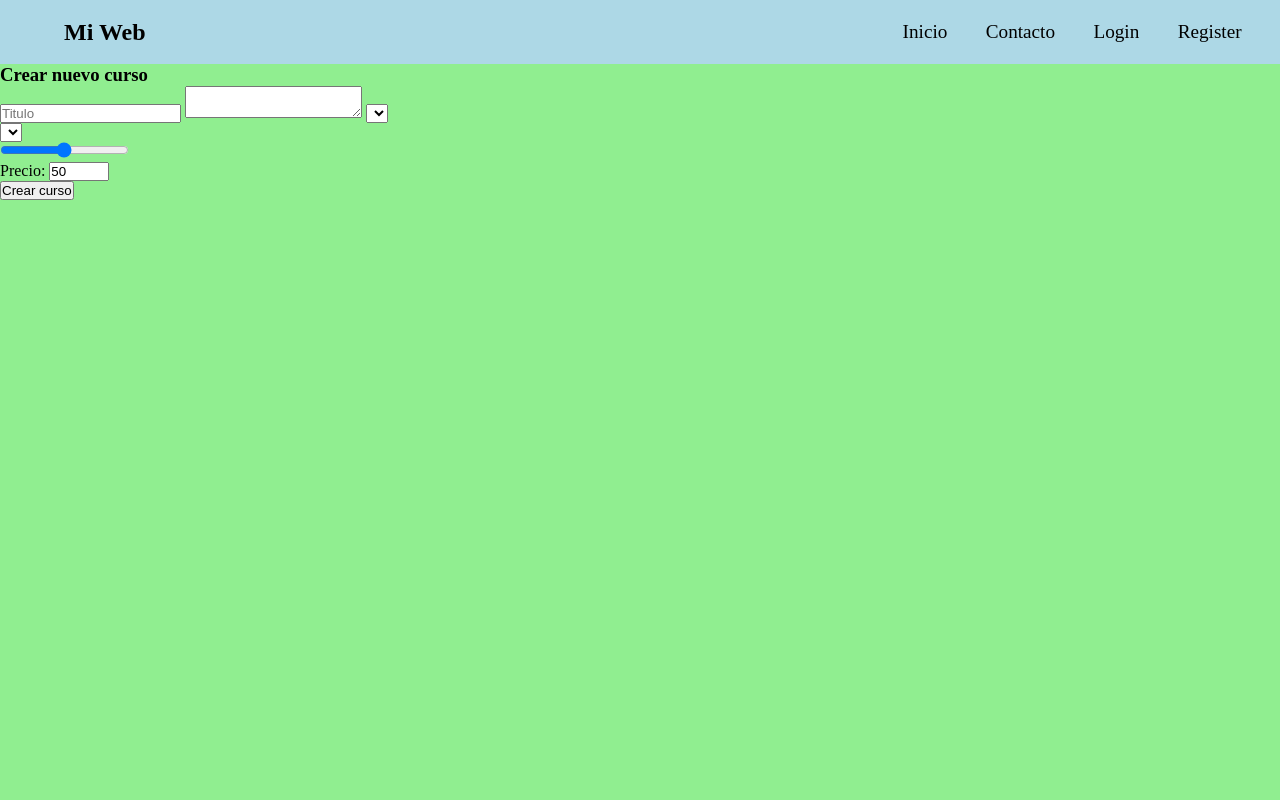
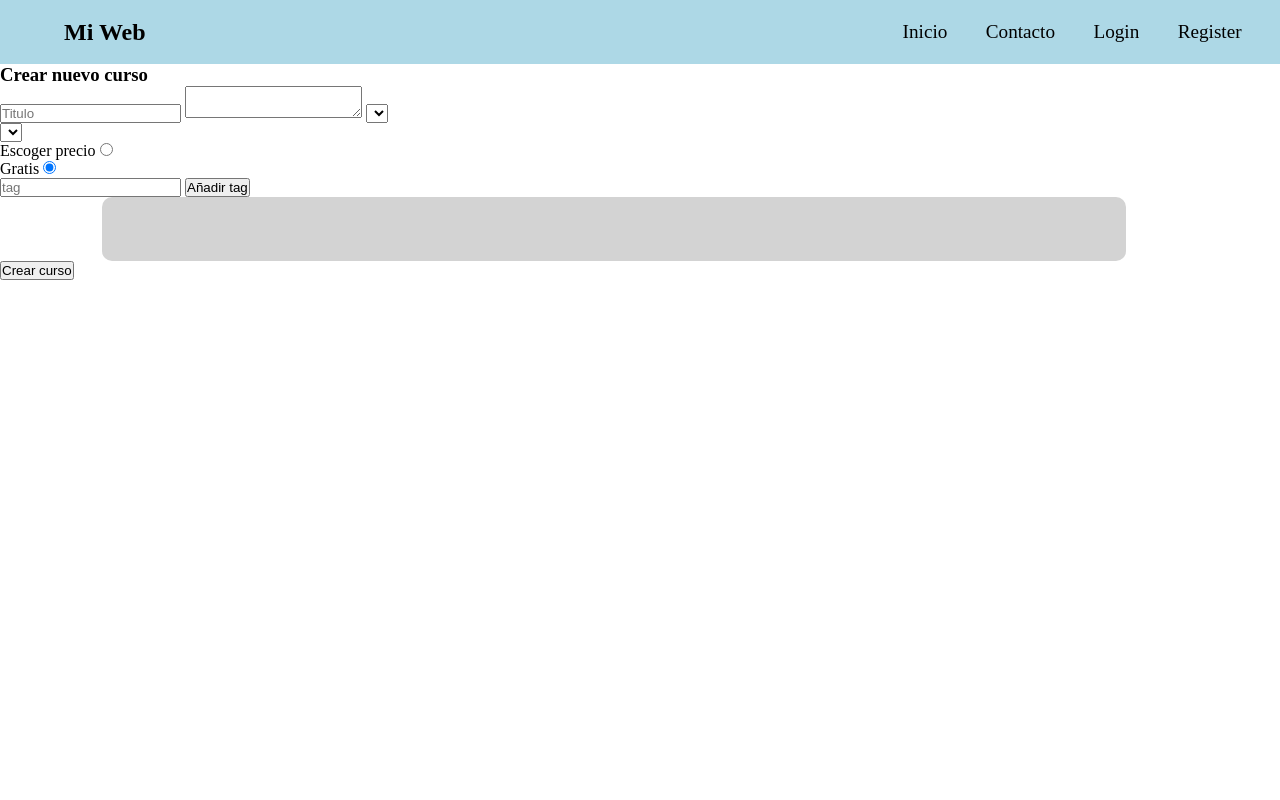
Before and after one commit to Dvil23/Proyecto-Final-DAW, a Node server app: template views/courses/new.ejs in a window 1280 px wide. Run offline with Node 20, Linux system fonts and the light colour scheme; the template is opened without the code that fills it, so the values that code supplies are empty.

Commit message:
Página de añadir curso con categoria, clases, precio y sistema de tags

```diff
--- a/public/stylesheets/general_style.css
+++ b/public/stylesheets/general_style.css
@@ -7,7 +7,6 @@
 #main {
   width: 100%;
   height: 100vh;
-  background-color: lightgreen;
   position: relative;
 }
 #main #header_menu {
@@ -59,8 +58,10 @@
   height: 5vh;
   right: 2.7vw;
   top: 5.5vh;
+  z-index: 999;
 }
 #main #myheader {
+  z-index: 999;
   max-width: 100vw;
   background-color: lightblue;
   width: 100%;
--- a/public/stylesheets/general_style.sass
+++ b/public/stylesheets/general_style.sass
@@ -5,7 +5,6 @@
 #main
     width: 100%
     height: 100vh
-    background-color: lightgreen
     position: relative
     #header_menu
         position: absolute
@@ -52,8 +51,10 @@
         height: 5vh
         right: 2.7vw
         top: 5.5vh
+        z-index: 999
 
     #myheader
+        z-index: 999
         max-width: 100vw
         background-color: lightblue
         width: 100%
--- /dev/null
+++ b/public/stylesheets/new_course.css
@@ -0,0 +1,34 @@
+#tags_container {
+  background-color: lightgray;
+  max-width: 80vw;
+  min-width: 200px;
+  min-height: 8vh;
+  height: auto;
+  margin-left: 8vw;
+  display: flex;
+  flex-wrap: wrap;
+  gap: 10px;
+  overflow-wrap: break-word;
+  border-radius: 10px;
+}
+#tags_container .unit_tag {
+  height: 4vh;
+  background-color: white;
+  border-radius: 10px;
+  display: flex;
+  align-items: center;
+  justify-content: center;
+  max-width: 100%;
+  padding-left: 1vw;
+  padding-right: 1vw;
+  margin-left: 7px;
+  overflow-wrap: break-word;
+}
+#tags_container .unit_tag p {
+  overflow-wrap: break-word;
+  height: auto;
+  margin-right: 1vh;
+}
+#tags_container .unit_tag i {
+  cursor: pointer;
+}/*# sourceMappingURL=new_course.css.map */
--- a/views/courses/new.ejs
+++ b/views/courses/new.ejs
@@ -1,32 +1,131 @@
 <%- include("../partials/start.ejs") -%>
+<link rel="stylesheet" href="/stylesheets/new_course.css">
+</head>
+<body>
 
 <%- include("../partials/header.ejs") -%>
 
 <h3>Crear nuevo curso</h3>
 
-<form method="POST" action="/courses/new">
+<form id="courseForm" method="POST" action="/courses/new">
 
-    <input type="text" placeholder="Titulo">
+    <input type="text" placeholder="Titulo" name="title" required>
 
-    <textarea name="descripcion" palceholder="Descripción"></textarea>
+    <textarea palceholder="Descripción" name="description" required></textarea>
 
     <select id="category" name="category">
         <% Object.keys(jsonData).forEach(category => { %>
             <option value="<%= category %>"><%= category %></option>
-        <% }); %>
+        <% }) %>
     </select>
 
     <div id="class_container">
-        <select id="class_select">
-
-        </select>
+        <select id="class_select" name="class_select"></select>
     </div>
 
-    <input type="range" min="1" max="100" value="50" class="slider" id="priceRange">
-    <p>Precio: <input type="number" id="priceInput" name="precio" value="50" min="1" max="100"></p>
+    <div id="select_price">
+        <div>
+            <span>Escoger precio</span>
+            <input type="radio" id="pay" name="select_price_radio" value="pay">
+        </div>
+        <div>
+            <span>Gratis</span>
+            <input type="radio" id="free" name="select_price_radio" value="free" checked>
+        </div>
+    </div>
+
+    <div id="pay_price_container"></div>
+
+    <input id="add_tag_input" type="text" placeholder="tag" maxlength="20">
+    <button type="button" id="add_tad_button">Añadir tag</button>
+    <div id="tags_container">
+        <input type="hidden" name="input_tags_values" id="input_tags_values">
+    </div>
+
     <button type="Submit">Crear curso</button>
 </form>
+
+<script src="https://code.jquery.com/jquery-3.6.0.min.js"></script>
+<script src="https://code.jquery.com/ui/1.13.1/jquery-ui.min.js"></script>
+
+
 <script>
+
+// -------------Funciones para escoger precio o gratis---------
+
+    let pay = document.getElementById("pay")
+    let free = document.getElementById("free")
+    let pay_price_container = document.getElementById("pay_price_container")
+
+    pay.addEventListener("click", function(){pay_course(true)})
+    free.addEventListener("click", function(){pay_course(false)})
+
+    let pay_price_container_content=`
+        <div id="slider"></div>
+        <input type="number" id="sliderValue" min="1" max="700" value="1" name="price">
+        <span>El precio debe ser minimo de 1€ y máximo 700€</span>
+    `
+    function pay_course(check) {
+       if(check===true){
+            pay_price_container.innerHTML=pay_price_container_content
+            funcionalidad_precio()
+       }else{
+            pay_price_container.innerHTML=""
+       }
+    }
+
+
+// -------------Funciones para las tags---------
+
+    let tags_array = []
+    let tag_input = document.getElementById("add_tag_input")
+    let tag_button = document.getElementById("add_tad_button")
+    let tag_container = document.getElementById("tags_container")
+    let hidden_input = document.getElementById('input_tags_values')
+
+    tag_button.addEventListener("click", function(){add_tag()})
+
+    function add_tag(){
+
+        //Consegimos el valor del input text y lo dejamos en blanco
+        let input_val = tag_input.value
+        tag_input.value=""
+
+        //Si no está vacio, o no se encuentra ya en el array, procedemos
+        if (input_val && !tags_array.includes(input_val)){
+
+            //Lo metemos en el array y añadimos su valor al input hidden para pasarlo en la petición mas fácilmente
+            tags_array.push(input_val)
+            hidden_input.value = JSON.stringify(tags_array)
+
+            let newtag = document.createElement("div")
+            let newtag_content = document.createElement("p")
+            let newtag_icon = document.createElement("i")
+
+            var number = tag_container.children.length
+
+            newtag.classList.add("unit_tag")
+            newtag.id=number
+            newtag_icon.classList.add("fa-solid", "fa-circle-xmark")
+
+            newtag_content.textContent=input_val
+            //añadimos funcion al i para que elimine su div y el valor del array
+            newtag_icon.addEventListener("click", function(){remove_tag(number,input_val)})
+
+            //Lo añadimos visualmente al div contenedor
+            newtag.appendChild(newtag_content)
+            newtag.appendChild(newtag_icon)
+            tag_container.appendChild(newtag)
+        }
+    }
+
+    function remove_tag(number,valor){
+        let tag_div=document.getElementById(number)
+        tag_div.remove()
+        // Quitamos del array el valor del div que hemos eliminado y lo igualamos al input hidden
+        tags_array = tags_array.filter(item => item !== valor)
+        hidden_input.value = JSON.stringify(tags_array)
+    }
 
 // -------------Funciones para el select---------
     let datos=<%- JSON.stringify(jsonData) %>;
@@ -46,15 +145,15 @@
         }else{
             //Si es otra cosa, quita lo anterior para añadir lo nuevo
             class_container.innerHTML=""
-            class_container.innerHTML="<select id='class_select'></select>"
+            class_container.innerHTML="<select id='class_select' name='class_select'></select>"
             let class_select = document.getElementById("class_select")
 
             //Crea una opcion por cada dato del array
             for (let i=0; i<datos[category_val].length; i++) {
 
                 var option = document.createElement("option")
-                option.value = datos[category_val][i];
-                option.text = datos[category_val][i];
+                option.value = datos[category_val][i]
+                option.text = datos[category_val][i]
 
                 class_select.appendChild(option)
             }
@@ -64,22 +163,29 @@
 
     change_select()
 
-    //----------Slider de precio-----------
-    const slider = document.getElementById("priceRange");
-    const priceInput = document.getElementById("priceInput");
+    // -------------Funciones para el precio CON JQUERY---------
+    // Slider
+    function funcionalidad_precio(){
+        $(document).ready(function(){
+            var slider = $("#slider").slider({
+            min: 0, max: 700,
+            slide: function(event, contenedor){
+                // Añade el valor a el input number
+                $("#sliderValue").val(contenedor.value)
+            }
+            })
 
-    slider.oninput = function() {
-    priceInput.value = this.value;
-    };
+            // input number
+            $("#sliderValue").on("input", function(){
+                // Añade el valor a el slider
+                var value = parseInt($(this).val())
+                slider.slider("value", value)
+            })
+        })
+    }
 
-    priceInput.oninput = function() {
-    let price = parseInt(this.value);
-    if (!isNaN(price)) {
-        price = Math.min(Math.max(price, parseInt(slider.min)), parseInt(slider.max));
-        priceInput.value = price;
-        slider.value = price;
-    }
-    };
 </script>
 
+
+
 <%- include("../partials/end.ejs") -%>
--- a/views/partials/start.ejs
+++ b/views/partials/start.ejs
@@ -4,5 +4,4 @@
     <title>Pagina</title>
     <link rel="stylesheet" href="https://cdnjs.cloudflare.com/ajax/libs/font-awesome/6.2.1/css/all.min.css" integrity="sha512-MV7K8+y+gLIBoVD59lQIYicR65iaqukzvf/nwasF0nqhPay5w/9lJmVM2hMDcnK1OnMGCdVK+iQrJ7lzPJQd1w==" crossorigin="anonymous" referrerpolicy="no-referrer" />
     <link rel='stylesheet' href='/stylesheets/general_style.css' />
-  </head>
-  <body>
+    <link rel="stylesheet" href="https://code.jquery.com/ui/1.13.1/themes/base/jquery-ui.css">
--- a/views/profile/account.ejs
+++ b/views/profile/account.ejs
@@ -1,4 +1,6 @@
 <%- include("../partials/start.ejs") -%>
+</head>
+<body>
 
 <%- include("../partials/header.ejs") -%>
 
--- a/views/profile/deactivate.ejs
+++ b/views/profile/deactivate.ejs
@@ -1,4 +1,6 @@
 <%- include("../partials/start.ejs") -%>
+</head>
+<body>
 
 <%- include("../partials/header.ejs") -%>
 
--- a/views/profile/password.ejs
+++ b/views/profile/password.ejs
@@ -1,4 +1,6 @@
 <%- include("../partials/start.ejs") -%>
+</head>
+<body>
 
 <%- include("../partials/header.ejs") -%>
 
--- a/views/profile/wishlist.ejs
+++ b/views/profile/wishlist.ejs
@@ -1,4 +1,6 @@
 <%- include("../partials/start.ejs") -%>
+</head>
+<body>
 
 <%- include("../partials/header.ejs") -%>
 
```
Also changed, not shown: public/stylesheets/new_course.sass (added, +30 -0 lines), routes/courses.js (+31 -0 lines), 2 other files.
